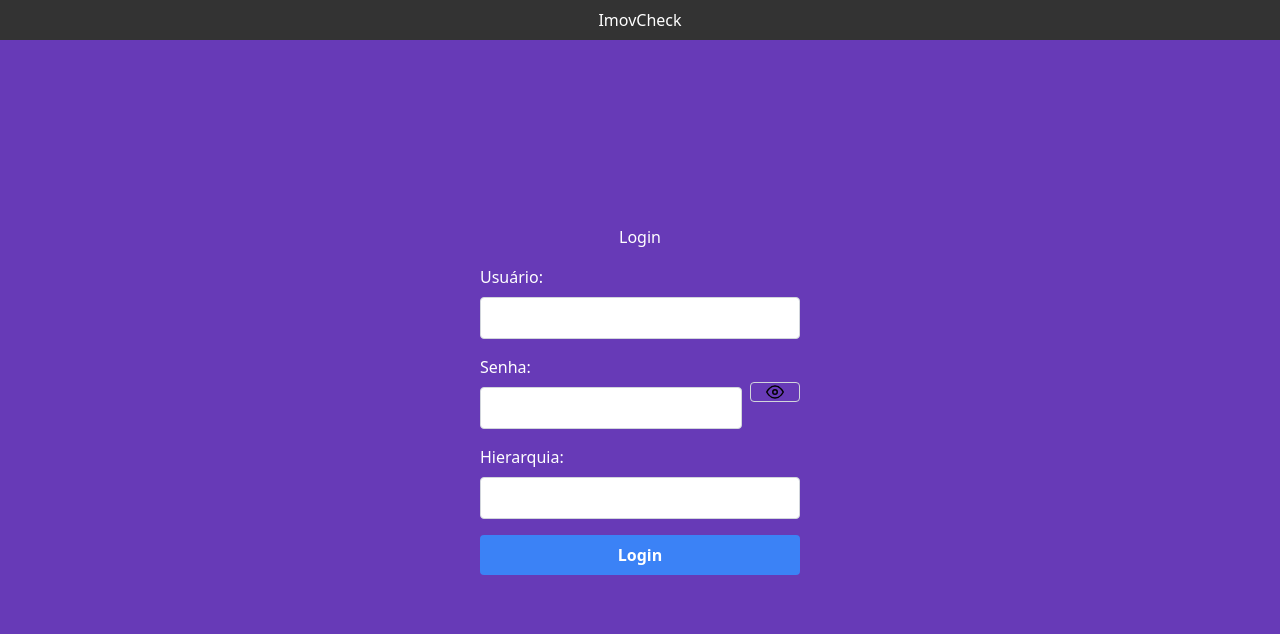
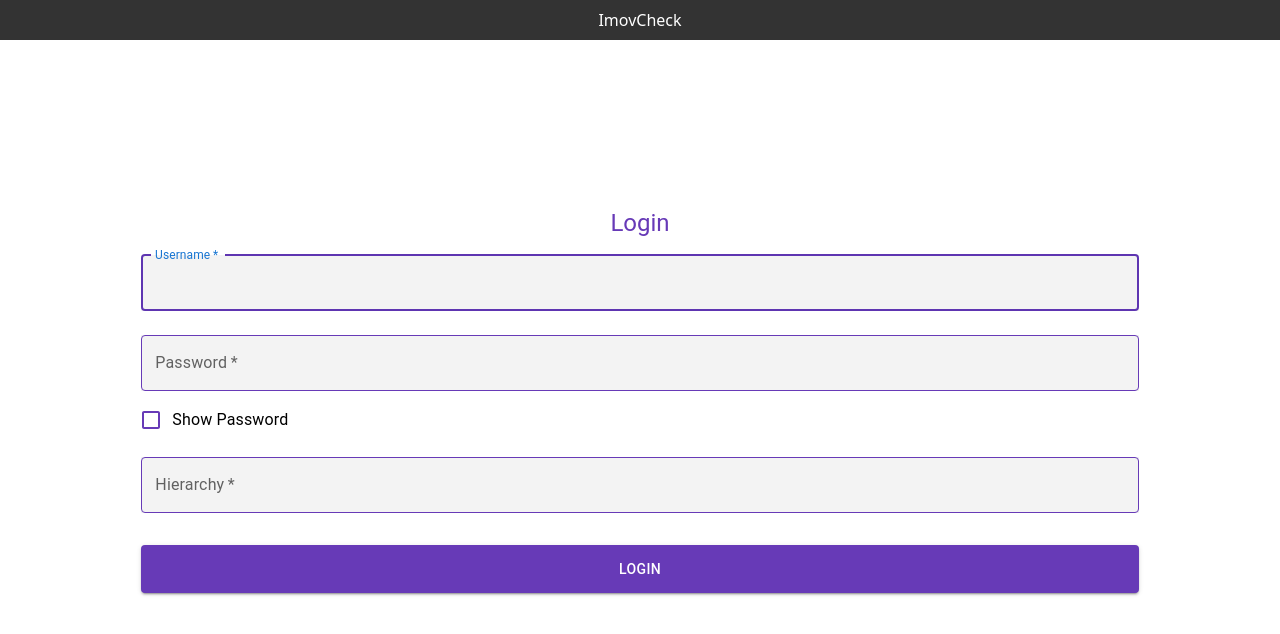
Before and after one commit to devGabyAlves/imov-check, a React (Vite) app: page /login in a window 1280 px wide. Shown: the top 634 px of the page. Built offline with nearby package versions, Linux system fonts and the light colour scheme.

Commit message:
Style pages

```diff
--- a/package.json
+++ b/package.json
@@ -10,6 +10,9 @@
     "preview": "vite preview"
   },
   "dependencies": {
+    "@emotion/react": "^11.11.4",
+    "@emotion/styled": "^11.11.5",
+    "@mui/material": "^5.15.17",
     "axios": "^1.6.8",
     "million": "^3.0.6",
     "react": "^18.2.0",
--- a/src/components/form_cadastro.tsx
+++ b/src/components/form_cadastro.tsx
@@ -1,9 +1,6 @@
-import axios from "axios";
-import { useState } from "react";
-import FormButton from "./FormButton";
-import FormContainer from "./FormContainer";
-import FormField from "./FormField";
-import Header from "./Header";
+import React, { useState } from 'react';
+import { Container, TextField, Button, FormControl, InputLabel, Select, MenuItem, Typography, Grid } from '@mui/material';
+import Header from './Header';
 
 const Formulario = () => {
   const [idImovel, setIdImovel] = useState("");
@@ -21,159 +18,148 @@ const Formulario = () => {
 
   const handleSubmit = async (event: React.FormEvent) => {
     event.preventDefault();
-
-    try {
-      const response = await axios.post("URL_DA_API", {
-        idImovel,
-        data,
-        vistoriador,
-        corretor,
-        tipoVistoria,
-        endereco,
-        metragem,
-        mobiliado,
-        locador,
-        locatario,
-        testemunha,
-        administradora,
-      });
-      console.log("Resposta da API:", response.data);
-    } catch (error) {
-      console.error("Erro ao enviar o formulário:", error);
-    }
   };
 
   return (
     <>
       <Header />
-      <FormContainer>
+      <Container maxWidth="md">
+      <Typography variant="h4" sx={{ mt: 10, mb: 2, color: '#673ab7', textAlign: 'center' }}>
+          Formulário de Vistoria
+        </Typography>
         <form onSubmit={handleSubmit}>
-          <FormField
+          <Grid container spacing={2}>
+            <Grid item xs={12} sm={6}>
+              <TextField
+                fullWidth
                 label="ID-Imóvel:"
-            type="text"
+                variant="outlined"
                 value={idImovel}
                 onChange={(e) => setIdImovel(e.target.value)}
-            placeholder="Digite o ID do Imóvel"
+                margin="normal"
               />
-          <FormField
+            </Grid>
+            <Grid item xs={12} sm={6}>
+              <TextField
+                fullWidth
                 label="Data:"
                 type="date"
+                variant="outlined"
                 value={data}
                 onChange={(e) => setData(e.target.value)}
-            placeholder="Escolha uma data"
+                margin="normal"
+                InputLabelProps={{ shrink: true }}
               />
-          <FormField
+            </Grid>
+            <Grid item xs={12} sm={6}>
+              <TextField
+                fullWidth
                 label="Vistoriador:"
-            type="text"
+                variant="outlined"
                 value={vistoriador}
                 onChange={(e) => setVistoriador(e.target.value)}
-            placeholder="Nome do Vistoriador"
+                margin="normal"
               />
-          <FormField
+            </Grid>
+            <Grid item xs={12} sm={6}>
+              <TextField
+                fullWidth
                 label="Corretor:"
-            type="text"
+                variant="outlined"
                 value={corretor}
                 onChange={(e) => setCorretor(e.target.value)}
-            placeholder="Nome do Corretor"
+                margin="normal"
               />
-
-          <div className="flex flex-col mb-5">
-            <label htmlFor="tipoVistoria">Tipo de Vistoria:</label>
-
-            <select
+            </Grid>
+            <Grid item xs={12} sm={6}>
+              <FormControl fullWidth margin="normal">
+                <InputLabel id="tipoVistoria-label">Tipo de Vistoria</InputLabel>
+                <Select
+                  labelId="tipoVistoria-label"
                   id="tipoVistoria"
                   value={tipoVistoria}
+                  label="Tipo de Vistoria"
                   onChange={(e) => setTipoVistoria(e.target.value)}
-              className="mb-5 p-2.5 border border-gray-300 rounded-md text-lg w-full"
                 >
-              <option value="">Selecione</option>
-              <option value="entrada">Entrada</option>
-              <option value="saida">Saída</option>
-            </select>
-          </div>
-
-          <FormField
-            label="Endereço (CEP):"
-            type="text"
-            value={endereco.cep}
-            onChange={(e) => setEndereco({ ...endereco, cep: e.target.value })}
-            placeholder="Digite o CEP"
-          />
-          <FormField
-            label="Endereço (Bairro):"
-            type="text"
-            value={endereco.bairro}
-            onChange={(e) => setEndereco({ ...endereco, bairro: e.target.value })}
-            placeholder="Digite o Bairro"
-          />
-          <FormField
-            label="Endereço (Número):"
-            type="text"
-            value={endereco.numero}
-            onChange={(e) => setEndereco({ ...endereco, numero: e.target.value })}
-            placeholder="Digite o Número"
-          />
-          <FormField
-            label="Endereço (Complemento):"
-            type="text"
-            value={endereco.complemento}
-            onChange={(e) => setEndereco({ ...endereco, complemento: e.target.value })}
-            placeholder="Digite o Complemento"
-          />
-          <FormField
+                  <MenuItem value="entrada">Entrada</MenuItem>
+                  <MenuItem value="saida">Saída</MenuItem>
+                </Select>
+              </FormControl>
+            </Grid>
+            <Grid item xs={12} sm={6}>
+              <TextField
+                fullWidth
                 label="Metragem do Imóvel:"
                 type="number"
+                variant="outlined"
                 value={metragem}
                 onChange={(e) => setMetragem(e.target.value)}
-            placeholder="Metragem em m²"
+                margin="normal"
               />
-
-          <div className="flex flex-col mb-5">
-            <label htmlFor="mobiliado">Mobiliado:</label>
-
-            <select
+            </Grid>
+            <Grid item xs={12} sm={6}>
+              <FormControl fullWidth margin="normal">
+                <InputLabel id="mobiliado-label">Mobiliado</InputLabel>
+                <Select
+                  labelId="mobiliado-label"
                   id="mobiliado"
                   value={mobiliado}
+                  label="Mobiliado"
                   onChange={(e) => setMobiliado(e.target.value)}
-              className="mb-5 p-2.5 border border-gray-300 rounded-md text-lg w-full"
                 >
-              <option value="">Selecione</option>
-              <option value="sim">Sim</option>
-              <option value="nao">Não</option>
-            </select>
-          </div>
-
-          <FormField
+                  <MenuItem value="sim">Sim</MenuItem>
+                  <MenuItem value="nao">Não</MenuItem>
+                </Select>
+              </FormControl>
+            </Grid>
+            <Grid item xs={12} sm={6}>
+              <TextField
+                fullWidth
                 label="Locador:"
-            type="text"
+                variant="outlined"
                 value={locador}
                 onChange={(e) => setLocador(e.target.value)}
-            placeholder="Nome do Locador"
+                margin="normal"
               />
-          <FormField
+            </Grid>
+            <Grid item xs={12} sm={6}>
+              <TextField
+                fullWidth
                 label="Locatário:"
-            type="text"
+                variant="outlined"
                 value={locatario}
                 onChange={(e) => setLocatario(e.target.value)}
-            placeholder="Nome do Locatário"
+                margin="normal"
               />
-          <FormField
+            </Grid>
+            <Grid item xs={12} sm={6}>
+              <TextField
+                fullWidth
                 label="Testemunha:"
-            type="text"
+                variant="outlined"
                 value={testemunha}
                 onChange={(e) => setTestemunha(e.target.value)}
-            placeholder="Nome da Testemunha"
+                margin="normal"
               />
-          <FormField
+            </Grid>
+            <Grid item xs={12} sm={6}>
+              <TextField
+                fullWidth
                 label="Administradora:"
-            type="text"
+                variant="outlined"
                 value={administradora}
                 onChange={(e) => setAdministradora(e.target.value)}
-            placeholder="Nome da Administradora"
+                margin="normal"
               />
-          <FormButton>Enviar</FormButton>
+            </Grid>
+          </Grid>
+          <Grid container justifyContent="center" sx={{ mt: 3 }}>
+            <Button type="submit" variant="contained" sx={{ backgroundColor: '#673ab7', '&:hover': { backgroundColor: '#5e35b1' } }}>
+              Enviar
+            </Button>
+          </Grid>
         </form>
-      </FormContainer>
+      </Container>
     </>
   );
 };
--- a/src/components/form_cadastro_corretor.tsx
+++ b/src/components/form_cadastro_corretor.tsx
@@ -1,21 +1,18 @@
 import axios from "axios";
 import React, { useState } from "react";
-import { AiOutlineEye, AiOutlineEyeInvisible } from "react-icons/ai";
-import FormButton from "./FormButton";
-import FormContainer from "./FormContainer";
-import FormField from "./FormField";
+import { Container, TextField, Button, Typography, Grid } from '@mui/material';
 import Header from "./Header";
 
 const FormCadastroCorretor = () => {
   const [name, setNome] = useState("");
   const [email, setEmail] = useState("");
   const [senha, setSenha] = useState("");
-  const [creci, setCreci] = useState("");
+  const [confirmarSenha, setConfirmarSenha] = useState("");
   const [showPassword, setShowPassword] = useState(false);
 
   const handleSubmit = async (event: React.FormEvent<HTMLFormElement>) => {
     event.preventDefault();
-    const data = { name, email, senha, creci };
+    const data = { name, email, senha, confirmarSenha };
     try {
       const response = await axios.post("URL_DA_API", data);
       console.log("Dados enviados com sucesso:", response.data);
@@ -27,49 +24,58 @@ const FormCadastroCorretor = () => {
   return (
     <>
       <Header />
-
-      <FormContainer>
+      <Container maxWidth="md">
+        <Typography variant="h4" sx={{ mt: 10, mb: 2, color: '#673ab7', textAlign: 'center' }}>
+          Formulário de Corretor
+        </Typography>
         <form onSubmit={handleSubmit}>
-          <FormField
+              <TextField
+                fullWidth
                 label="Nome:"
-            type="text"
+                variant="outlined"
                 value={name}
                 onChange={(e) => setNome(e.target.value)}
+                margin="normal"
                 placeholder="Digite seu nome"
                 required
+                sx={{ width: 240 }}
               />
-          <FormField
+              <TextField
+                fullWidth
                 label="Email:"
                 type="email"
+                variant="outlined"
                 value={email}
                 onChange={(e) => setEmail(e.target.value)}
                 placeholder="Digite seu email"
                 required
+                sx={{ width: 240 }}
               />
-          <div className="password-input-container flex mb-5">
-            <FormField
+              <TextField
                 label="Senha:"
-              type={showPassword ? "text" : "password"}
+                type="password"
                 value={senha}
                 onChange={(e) => setSenha(e.target.value)}
                 placeholder="Digite sua senha"
                 required
+                sx={{ width: 240 }}
               />
-            <button type="button" className="ml-2 text-purple-600" onClick={() => setShowPassword(!showPassword)}>
-              {showPassword ? <AiOutlineEyeInvisible /> : <AiOutlineEye />}
-            </button>
-          </div>
-          <FormField
-            label="CRECI:"
-            type="text"
-            value={creci}
-            onChange={(e) => setCreci(e.target.value)}
-            placeholder="Digite seu CRECI"
+              <TextField
+                label="Confirmar Senha:"
+                type="password"
+                value={confirmarSenha}
+                onChange={(e) => setConfirmarSenha(e.target.value)}
+                placeholder="Digite sua senha novamente"
                 required
+                sx={{ width: 240 }}
               />
-          <FormButton>Enviar</FormButton>
+          <Grid container justifyContent="center" sx={{ mt: 3 }}>
+            <Button type="submit" variant="contained" sx={{ backgroundColor: '#673ab7', '&:hover': { backgroundColor: '#5e35b1' } }}>
+              Enviar
+            </Button>
+          </Grid>
         </form>
-      </FormContainer>
+      </Container>
     </>
   );
 };
--- a/src/components/login.tsx
+++ b/src/components/login.tsx
@@ -1,8 +1,6 @@
-import axios from 'axios';
 import React, { FormEvent, useContext, useState } from 'react';
-import { FiEye, FiEyeOff } from 'react-icons/fi';
+import { Button, TextField, FormControlLabel, Checkbox, Typography, Container } from '@mui/material';
 import { useNavigate } from 'react-router-dom';
-import '../styles/login.css';
 import Header from './Header';
 
 interface UserData {
@@ -15,7 +13,24 @@ type AuthContextI = {
   handleLogin: (userData: UserData) => void;
 };
 
-const AuthContext = React.createContext<AuthContextI>({} as unknown as AuthContextI);
+interface LoginFormProps {
+  username: string;
+  setUsername: React.Dispatch<React.SetStateAction<string>>;
+  password: string;
+  setPassword: React.Dispatch<React.SetStateAction<string>>;
+  hierarchy: string;
+  setHierarchy: React.Dispatch<React.SetStateAction<string>>;
+  realtyList: {
+    id: number;
+    name: string;
+  }[];
+  fetchRealtyList: () => void;
+  showPassword: boolean;
+  setShowPassword: React.Dispatch<React.SetStateAction<boolean>>;
+}
+
+
+const AuthContext = React.createContext<AuthContextI>({} as AuthContextI);
 
 const Login = () => {
   const [username, setUsername] = useState('');
@@ -23,40 +38,24 @@ const Login = () => {
   const [hierarchy, setHierarchy] = useState('');
   const [realtyList, setRealtyList] = useState([]);
   const [showPassword, setShowPassword] = useState(false);
-  const navigate = useNavigate();
 
-  const fetchRealtyList = async () => {
-    try {
-      const response = await axios.get('URL_DA_SUA_API_FLASK/imobiliarias');
-      setRealtyList(response.data);
-    } catch (error) {
-      console.error('Erro ao buscar lista de imobiliárias:', error);
-    }
-  };
+  const fetchRealtyList = async () => {};
+  const handleLogin = async (userData: UserData) => {};
 
-  const handleLogin = async (userData: UserData) => {
-    try {
-      const response = await axios.post('http://127.0.0.1:5000/login', userData);
-
-      console.log('Resposta da API:', response.data);
-
-      if (response.status === 200) {
-        localStorage.setItem('token', response.data.token);
-
-        alert('Login Realizado com sucesso!');
-
-        navigate('/pesquisa');
-      }
-    } catch (error) {
-      console.error('Erro ao fazer login:', error);
-    }
+  const style: React.CSSProperties = {
+    display: 'flex',
+    flexDirection: 'column',
+    alignItems: 'center',
+    justifyContent: 'center',
+    height: '100vh',
+    width: '100vw',
   };
 
   return (
     <>
       <Header />
-      <div className="flex flex-col items-center justify-center h-screen bg-primary text-secondary p-4">
-        <h2 className="mb-4">Login</h2>
+      <Container component="main" style={style}>
+        <Typography component="h1" variant="h5" sx={{ color: "#673ab7" }}>Login</Typography>
         <AuthContext.Provider value={{ handleLogin }}>
           <LoginForm
             username={username}
@@ -71,10 +70,11 @@ const Login = () => {
             setShowPassword={setShowPassword}
           />
         </AuthContext.Provider>
-      </div>
+      </Container>
     </>
   );
 };
+
 
 const LoginForm = ({
   username,
@@ -86,86 +86,135 @@ const LoginForm = ({
   fetchRealtyList,
   showPassword,
   setShowPassword
-}: {
-  username: string;
-  setUsername: (value: string) => void;
-  password: string;
-  setPassword: (value: string) => void;
-  hierarchy: string;
-  setHierarchy: (value: string) => void;
-  realtyList: {
-    id: number;
-    name: string;
-  }[];
-  fetchRealtyList: () => void;
-  showPassword: boolean;
-  setShowPassword: (value: boolean) => void;
-}) => {
+}: LoginFormProps) => {
   const { handleLogin } = useContext(AuthContext);
 
   const handleSubmit = async (event: FormEvent<HTMLFormElement>) => {
     event.preventDefault();
-
     handleLogin({ username, password, hierarchy });
   };
 
   const toggleShowPassword = () => setShowPassword(!showPassword);
 
   return (
-    <form onSubmit={handleSubmit} className="w-full max-w-xs">
-      <div className="mb-4">
-        <label htmlFor="username" className="block mb-2">
-          Usuário:
-        </label>
-        <input
-          type="text"
+    <form onSubmit={handleSubmit} noValidate>
+      <TextField
+        variant="outlined"
+        margin="normal"
+        required
+        fullWidth
         id="username"
-          className="form-input w-full px-3 py-2 border border-gray-300 rounded"
+        label="Username"
+        name="username"
+        autoComplete="username"
+        autoFocus
         value={username}
-          onChange={(e) => setUsername(e.target.value)}
+        onChange={e => setUsername(e.target.value)}
+        sx={{
+          backgroundColor: '#f3f3f3',
+          '& .MuiOutlinedInput-root': {
+            '& fieldset': {
+              borderColor: '#673ab7',
+            },
+            '&:hover fieldset': {
+              borderColor: '#5e35b1',
+            },
+            '&.Mui-focused fieldset': {
+              borderColor: '#5e35b1',
+            }
+          }
+        }}
+      />
+      <TextField
+        variant="outlined"
+        margin="normal"
         required
-        />
-      </div>
-      <div className="mb-4 flex items-center space-x-2">
-        <div className="flex-grow">
-          <label htmlFor="password" className="block mb-2">
-            Senha:
-          </label>
-          <input
+        fullWidth
+        name="password"
+        label="Password"
         type={showPassword ? 'text' : 'password'}
         id="password"
-            className="form-input w-full px-3 py-2 border border-gray-300 rounded"
+        autoComplete="current-password"
         value={password}
-            onChange={(e) => setPassword(e.target.value)}
+        onChange={e => setPassword(e.target.value)}
+        sx={{
+          backgroundColor: '#f3f3f3',
+          '& .MuiOutlinedInput-root': {
+            '& fieldset': {
+              borderColor: '#673ab7',
+            },
+            '&:hover fieldset': {
+              borderColor: '#5e35b1',
+            },
+            '&.Mui-focused fieldset': {
+              borderColor: '#5e35b1',
+            }
+          }
+        }}
+      />
+      <FormControlLabel
+        control={
+          <Checkbox
+            checked={showPassword}
+            onChange={toggleShowPassword}
+            sx={{
+              color: '#673ab7',
+              '&.Mui-checked': {
+                color: '#673ab7',
+              }
+            }}
+          />
+        }
+        label={showPassword ? 'Hide Password' : 'Show Password'}
+      />
+      <TextField
+        variant="outlined"
+        margin="normal"
         required
+        fullWidth
+        id="hierarchy"
+        label="Hierarchy"
+        name="hierarchy"
+        autoComplete="hierarchy"
+        value={hierarchy}
+        onChange={e => setHierarchy(e.target.value)}
+        onFocus={fetchRealtyList}
+        sx={{
+          backgroundColor: '#f3f3f3',
+          '& .MuiOutlinedInput-root': {
+            '& fieldset': {
+              borderColor: '#673ab7',
+            },
+            '&:hover fieldset': {
+              borderColor: '#5e35b1',
+            },
+            '&.Mui-focused fieldset': {
+              borderColor: '#5e35b1',
+            }
+          }
+        }}
       />
-        </div>
-        <button
-          type="button"
-          onClick={toggleShowPassword}
-          className="bg-transparent hover:bg-gray-200 text-black font-semibold border border-gray-300 rounded text-lg"
-          aria-label={showPassword ? 'Hide password' : 'Show password'}
+      <Button
+        type="submit"
+        fullWidth
+        variant="contained"
+        color="primary"
+        sx={{
+          mt: 3,
+          py: 1.5,
+          px: 3,
+          color: 'white',
+          backgroundColor: '#673ab7',
+          ':hover': {
+            bgcolor: '#5e35b1'
+          },
+          ':focus': {
+            bgcolor: '#5e35b1'
+          }
+        }}
       >
-          {showPassword ? <FiEyeOff /> : <FiEye />}
-        </button>
-      </div>
-      <div className="mb-4">
-        <label htmlFor="hierarchy" className="block mb-2">
-          Hierarquia:
-        </label>
-        <input
-          type="text"
-          id="hierarchy"
-          className="form-input w-full px-3 py-2 border border-gray-300 rounded"
-          value={hierarchy}
-          onChange={(e) => setHierarchy(e.target.value)}
-          onFocus={fetchRealtyList}
-          required
-        />
-      </div>
-      <button type="submit" className="w-full bg-blue-500 hover:bg-blue-700 text-white font-bold py-2 px-4 rounded">
         Login
-      </button>
+      </Button>
     </form>
   );
 };
--- a/src/components/pesquisa.tsx
+++ b/src/components/pesquisa.tsx
@@ -1,21 +1,41 @@
-import '../styles/pesquisa.css';
+import React from 'react';
+import { Box, Button, TextField, Typography } from '@mui/material';
+import { styled } from '@mui/material/styles';
 import Header from './Header';
 import Menu from './menu';
+
+const StyledBox = styled(Box)(({ theme }) => ({
+  padding: theme.spacing(2),
+  display: 'flex',
+  flexDirection: 'column',
+  alignItems: 'center',
+  marginTop: '30px',
+}));
+
+const StyledTextField = styled(TextField)({
+  width: '50%',
+  marginBottom: '20px',
+});
 
 const Pesquisa = () => {
   return (
     <div>
       <Header />
       <Menu />
-      <div className="pesquisa-container">
-        <h1 className="titulo">Pesquisa de imóvel</h1>
-        <p className="description">
-          Aqui você faz a pesquisa do seu imóvel cadastrado através do ID do seu imóvel. Caso não encontre o imóvel,
-          deverá ser cadastrado através do botão "Cadastro" acima.
-        </p>
-        <input type="text" className="pesquisa-input" placeholder="Digite sua pesquisa" />
-        <button className="pesquisa-button">Pesquisar</button>
-      </div>
+      <StyledBox>
+      <Typography variant="h4" gutterBottom sx={{ color: '#673ab7' }}>
+          Pesquisa de imóvel
+        </Typography>
+        <Typography variant="body1" paragraph>
+          Use o ID para buscar seu imóvel cadastrado. Se o imóvel não estiver registrado, utilize o botão
+          <span style={{ color: '#673ab7' }}> 'Cadastro' </span>
+          acima para adicioná-lo.
+        </Typography>
+        <StyledTextField variant="outlined" placeholder="Digite sua pesquisa" />
+        <Button variant="contained" sx={{ backgroundColor: '#673ab7', '&:hover': { backgroundColor: '#5e35b1' } }}>
+          Pesquisar
+        </Button>
+      </StyledBox>
     </div>
   );
 };
```
Also changed, not shown: src/components/home.tsx (+28 -10 lines), src/components/menu.tsx (+38 -30 lines), src/App.css (line endings or trailing spaces), 1 other file (tests, documents, lock files or other folders). Lines whose indentation alone changed are shown as unchanged.
